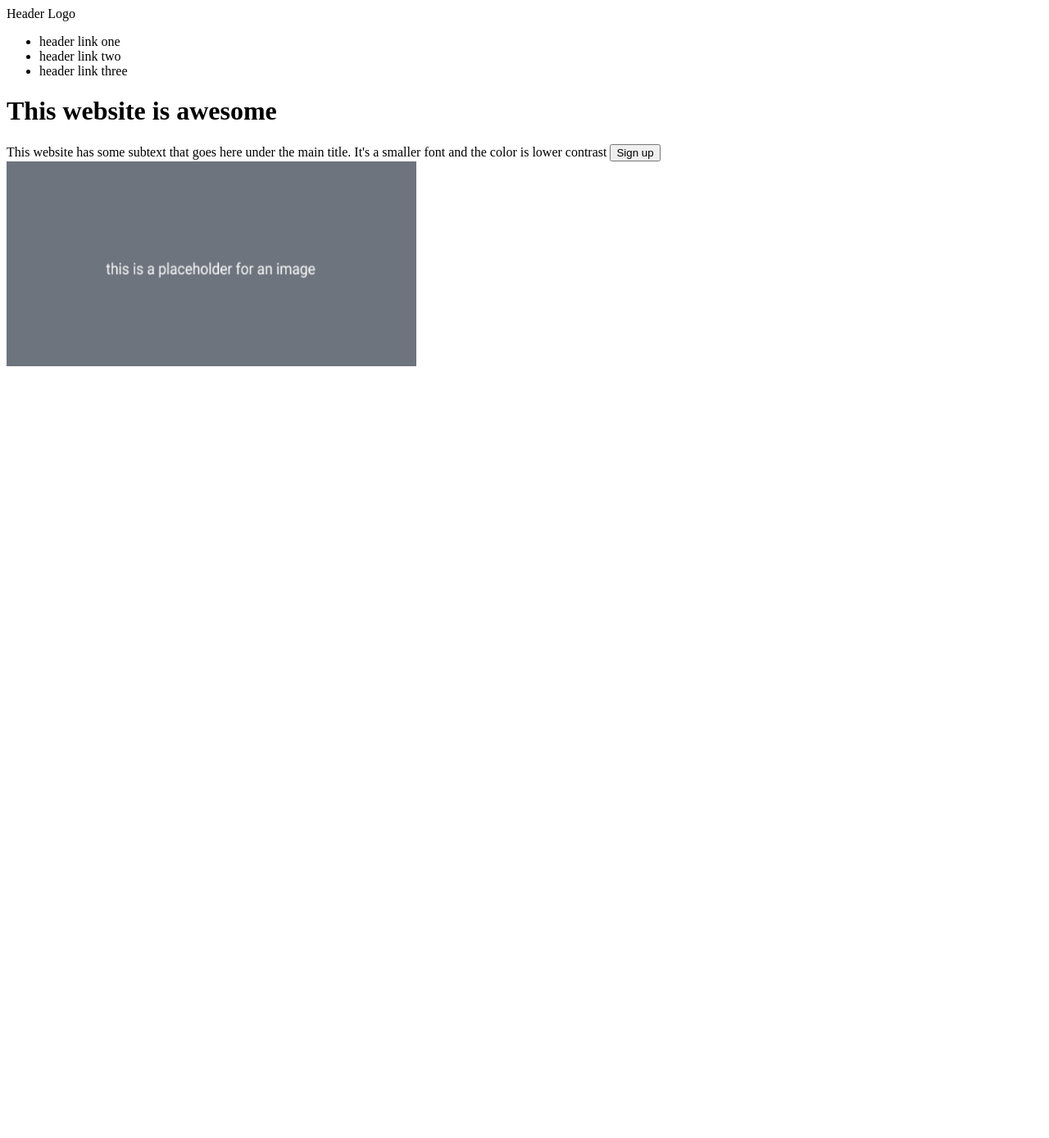
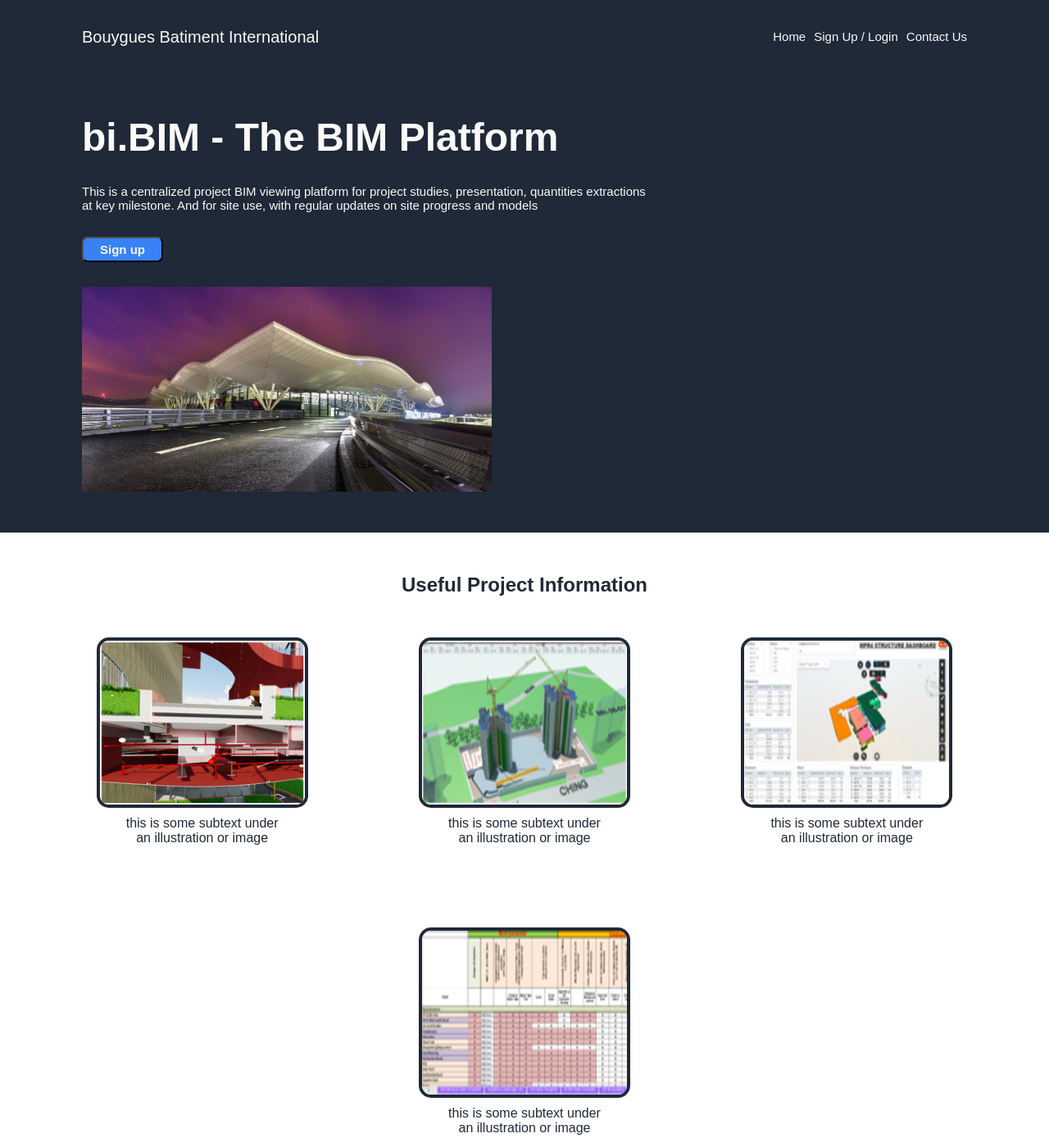
Before and after one commit to sam-leung-bbi/odin-landing-page, a plain HTML site: page index.html in a window 1280 px wide. Shown: the top 1389 px of the page at 82% size. Before the commit the page ends 800 px from the top, so only its background shows below. Drawn offline with Linux system fonts and the light colour scheme.

Commit message:
myfirstsite

```diff
--- a/index.html
+++ b/index.html
@@ -9,20 +9,57 @@
 </head>
 <body>
     <div class="heading">
-        <div class="logo">Header Logo</div>
-        <ul class="header-link">
-                <li>header link one</li>
-                <li>header link two</li>
-                <li>header link three</li>
+        <div class="logo">Bouygues Batiment International</div>
+        <ul class="heading-link">
+                <li><a href="">Home</a></li>
+                <li><a href="">Sign Up / Login</a></li>
+                <li><a href="">Contact Us</a></li>
         </ul>
     </div>
-    <div class="heading 2">
+    <div class="heading2">
         <div class="title">
-            <h1>This website is awesome</h1>
-            <body class="subtext">This website has some subtext that goes here under the main title. It's a smaller font and the color is lower contrast</body>
+            <h1>bi.BIM - The BIM Platform</h1>
+            <div class="subtext">This is a centralized project BIM viewing platform for project studies, presentation, quantities extractions at key milestone. And for site use, with regular updates on site progress and models</div>
             <button>Sign up</button>
         </div>
-        <img src="image/placeholder.PNG" alt="placeholder image" width="500" height="250">
-
+        <img src="image/heading-image.jpg" alt="placeholder image">
+    </div>
+    <div class="content1">
+        <h2>Useful Project Information</h2>
+        <div class="allitem">
+            <div class="items">
+                <img src="image/placeholder1.png" alt="image 1" width="250" height="200">
+                <div class="description">this is some subtext under an illustration or image</div>
+            </div>
+            <div class="items">
+                <img src="image/placeholder2.png" alt="image 2" width="250" height="200">
+                <div class="description">this is some subtext under an illustration or image</div>
+            </div>
+            <div class="items">
+                <img src="image/placeholder3.png" alt="image 3" width="250" height="200">
+                <div class="description">this is some subtext under an illustration or image</div>
+            </div>
+            <div class="items">
+                <img src="image/placeholder4.png" alt="image 4" width="250" height="200">
+                <div class="description">this is some subtext under an illustration or image</div>
+            </div>
+        </div>
+    </div>
+    <div class="content2">
+        <em class="Quote">Autodesk Platform Service can allow us to translate the model and extract all sort of metadata within the model. We will then use it to display interesting summary, tables and charts for our users, alongside with the interactive model.</em>
+        <strong class="QuoteBBI">-Bouygues Batiment International</strong>
+    </div>
+    <div class="container">
+        <div class="content3">
+            <div class="signupcall">
+                <strong>Sign up now! It's time!</strong>
+                <body>Sign up for our product by clicking the button right over there!</body>
+            </div>
+            <button>Sign up</button>
+        </div>
+    </div>
+    <div class="footing">
+        <p class="copyright">Copyright © Bouygues Batiment International 2023</p>
+    </div>
 </body>
 </html>
--- a/style.css
+++ b/style.css
@@ -0,0 +1,207 @@
+/*  Overall flexbox object  */
+body {
+    display:flex;
+    flex-direction: column;
+    padding: 0;
+    margin: 0;
+    font-family: Arial, Helvetica, sans-serif;
+    flex: 1;
+    width: 100%;
+}
+
+.heading,
+.heading2,
+.content1,
+.content2,
+.content3,
+.footing {
+    padding: 50px 100px;
+}
+
+/*  Headings  */
+.heading {
+    padding: 20px 100px;
+    display: flex;
+    align-items: center;
+    justify-content: space-between;
+    background-color: #1F2937;
+    flex: auto;
+}
+
+.heading2 {
+    display: flex;
+    align-items: center;
+    justify-content: space-between;
+    gap: 30px;
+    background-color: #1F2937;
+    flex-wrap: wrap;
+}
+
+.heading2 > img {
+    width: 500px;
+    height: 250px;
+}
+
+.heading2 > .title {
+    display: flex;
+    flex-direction: column;
+    align-items: flex-start;
+    gap: 30px;
+}
+
+.subtext {
+    font-size: 15px;
+    color: #F9FAF8;
+    max-width: 700px;
+}
+
+.title > button {
+    background-color: #3882F6;
+    font-size: 15px;
+    color: #F9FAF8;
+    font-weight: bold;
+    padding: 5px 20px;
+    border-radius: 7px;
+}
+
+h1 {
+    margin: 0;
+    padding: 0;
+    font-size: 48px;
+    font-weight: bolder;
+    color: #F9FAF8;
+}
+
+.heading > .logo{
+    font-size: 20px;
+    font-weight: 300;
+    color: #F9FAF8;
+}
+
+.heading-link {
+    display: flex;
+    gap:10px;
+}
+
+.heading-link > li {
+    list-style-type: none;
+}
+
+.heading-link > li > a {
+    text-decoration: none;
+    font-size: 15px;
+    color: #F9FAF8;
+}
+
+/*  Content 1  */
+h2 {
+    color: #1F2937;
+    margin: 0px;
+}
+
+.content1 {
+    display:flex;
+    flex-direction: column;
+    align-items: center;
+    gap: 50px;
+}
+
+.allitem {
+    display:flex;
+    flex: auto;
+    gap: 100px;
+    flex-wrap: wrap;
+}
+
+.items {
+    display: flex;
+    flex-direction: column;
+    align-items: center;
+    flex: 1;
+    width: 200px;
+    gap: 10px;
+    flex-wrap: wrap;
+}
+
+.items>img {
+    border-radius:15px;
+    border-color: #1F2937;
+    border-width: 4px;
+    border-style: solid;
+}
+
+.items>.description {
+    color: #1F2937;
+    text-align: center;
+    width: 200px;
+}
+
+/*  Content 2  */
+.content2 {
+    display: flex;
+    flex-direction: column;
+    background-color: #E5E7EB;
+    justify-content: center;
+    align-items: center;
+    gap: 30px;
+    padding: 50px 250px;
+}
+
+.content2 > em {
+    margin-top: 50px;
+    min-width: 500px;
+    font-size: 25px;
+    color: #1F2937;
+    font-weight: lighter;
+}
+
+.content2 > strong {
+    margin-bottom: 50px;
+    align-self: flex-end;
+}
+
+/*  Content 3  */
+
+.container {
+    display: flex;
+    padding: 50px 100px;
+}
+
+.content3 {
+    display: flex;
+    align-items: center;
+    justify-content: space-between;
+    background-color: #3882F6;
+    border-radius: 15px;
+    padding: 50px 100px;
+    gap: 50px;
+    flex-wrap: wrap;
+    flex: 1 1 auto;
+}
+
+.content3 > .signupcall {
+    display: flex;
+    flex-direction: column;
+    gap: 5px;
+    color: #F9FAF8;
+}
+
+.content3 > button {
+    background-color: #3882F6;
+    font-size: 15px;
+    color: #F9FAF8;
+    font-weight: bold;
+    padding: 5px 20px;
+    border-radius: 7px;
+    border-color: #F9FAF8;
+    display: block;
+}
+
+/*  Footing  */
+.footing {
+    background-color: #1F2937;
+    color:#F9FAF8;
+    text-align: center;
+    padding: 10px;
+    font-size: 12px;
+}
```
Also changed, not shown: image/heading-image.jpg (added), image/placeholder1.png (added), image/placeholder2.png (added), image/placeholder3.png (added), image/placeholder4.png (added), 1 other file.
